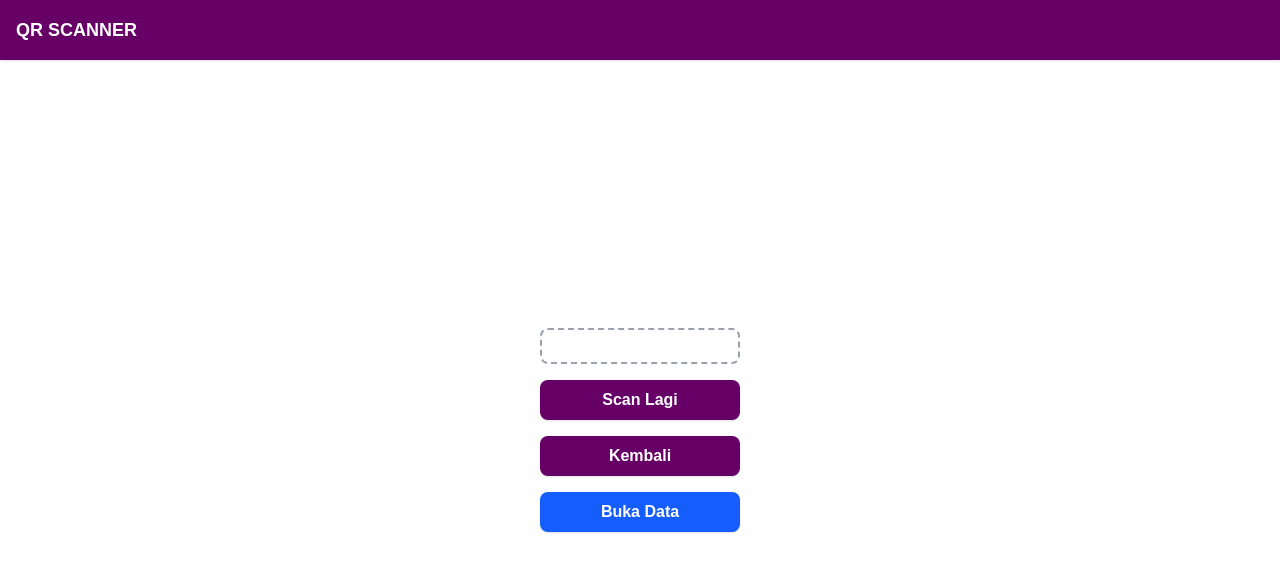
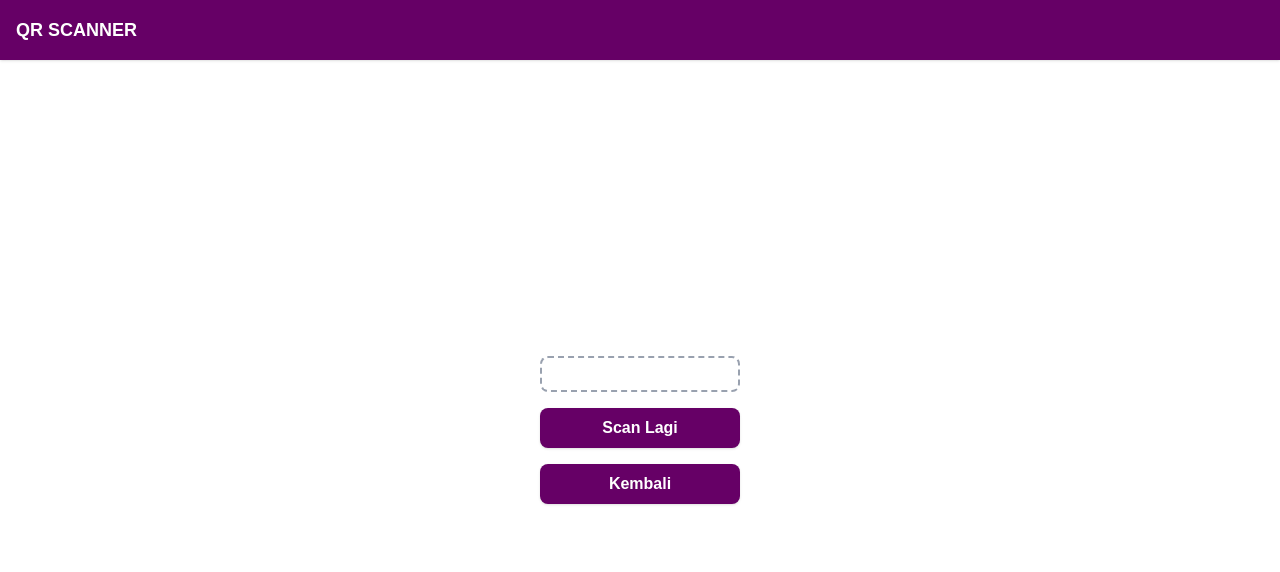
Before and after one commit to farhanangga/scanner, a Next.js app: page /qrScanner/result in a window 1280 px wide. Shown: the top 572 px of the page. Built offline with nearby package versions, Linux system fonts and the light colour scheme.

Commit message:
first commit

```diff
--- a/src/app/qrScanner/result/page.tsx
+++ b/src/app/qrScanner/result/page.tsx
@@ -1,9 +1,7 @@
 "use client";
-
-import { Suspense } from "react";
 import { useRouter, useSearchParams } from "next/navigation";
 
-function ResultContent() {
+export default function ResultPage() {
   const router = useRouter();
   const searchParams = useSearchParams();
   const qrData = searchParams.get("data");
@@ -44,12 +42,6 @@ function ResultContent() {
           >
             Kembali
           </button>
-          <button
-            onClick={handleOpenLink}
-            className="bg-blue-600 hover:bg-blue-700 text-white font-semibold py-2 px-4 rounded-lg shadow"
-          >
-            Buka Data
-          </button>
         </div>
       </div>
 
@@ -77,21 +69,7 @@ function ResultContent() {
         >
           Kembali
         </button>
-        <button
-          onClick={handleOpenLink}
-          className="bg-blue-600 hover:bg-blue-700 text-white font-semibold py-2 px-4 rounded-lg shadow"
-        >
-          Buka Data
-        </button>
       </div>
     </div>
   );
 }
-
-export default function ResultPage() {
-  return (
-    <Suspense fallback={<div>Loading...</div>}>
-      <ResultContent />
-    </Suspense>
-  );
-}
```
